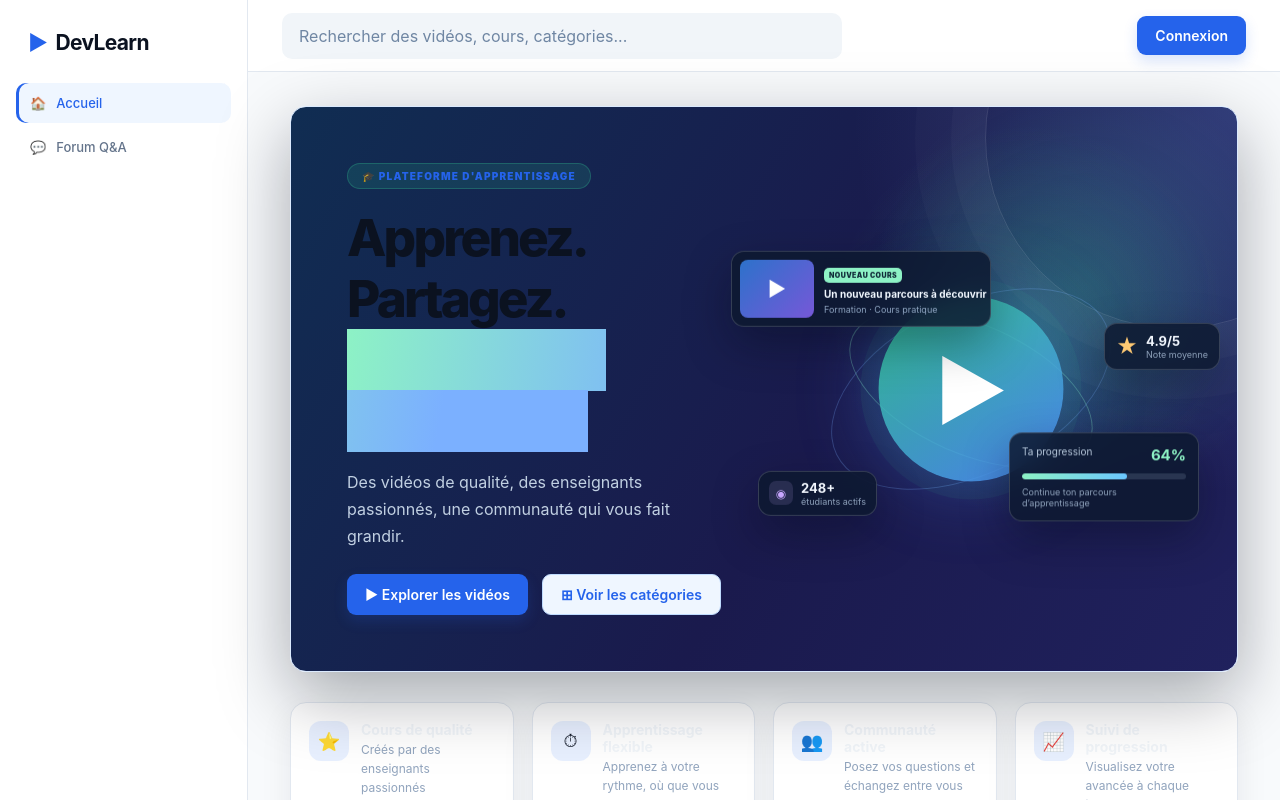
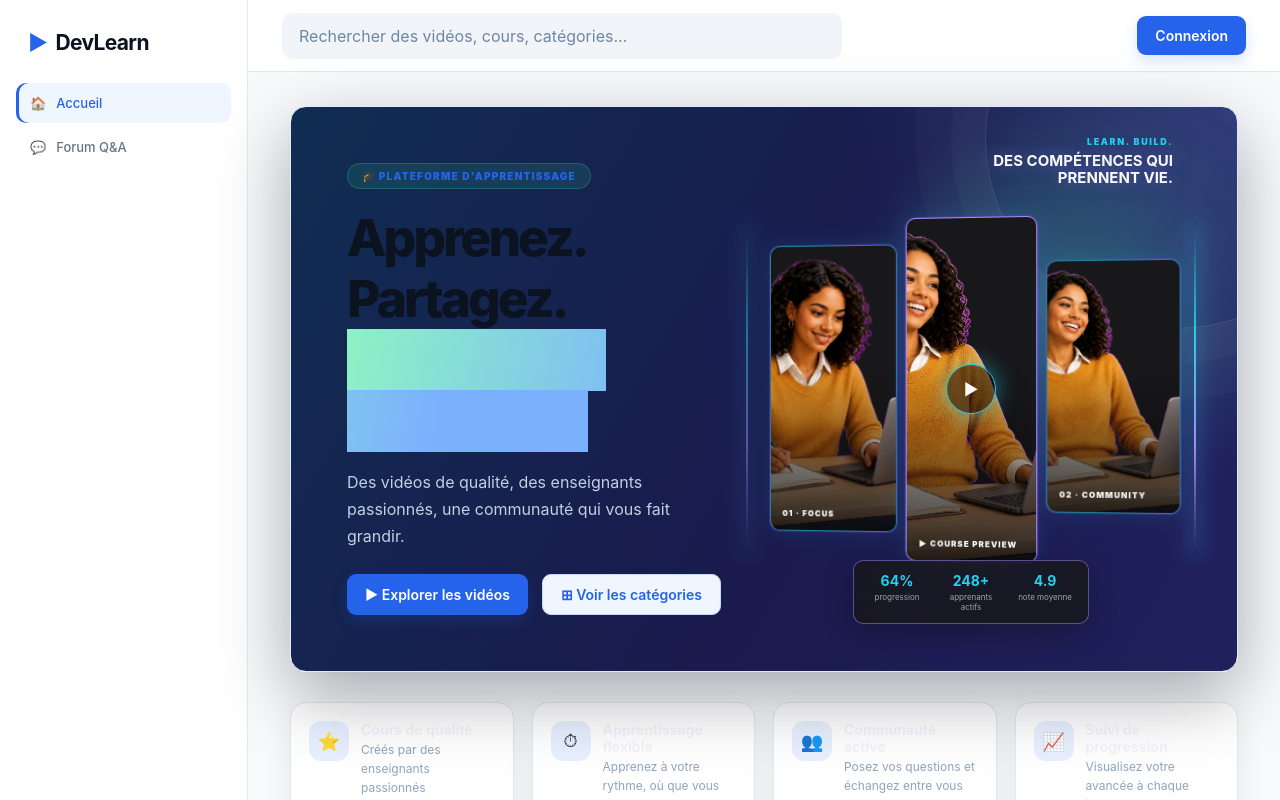
Before and after one commit to geromguershom-dot/video-tutorials-platform-frontend, a React app: page / in a window 1280 px wide. Shown: the top 800 px of the page. Built offline with nearby package versions, Linux system fonts and the light colour scheme; no server answers; the HTML template or start-up script is replaced by a standard one.

Commit message:
feat: add animated showcase hero and visible quizzes

```diff
--- a/src/index.css
+++ b/src/index.css
@@ -1731,3 +1731,33 @@ body { font-family: Inter, ui-sans-serif, system-ui, -apple-system, BlinkMacSyst
 .home-cta-section h2 { margin: 9px 0 5px; color: var(--edu-navy); font-size: 23px; }
 .home-cta-section p { margin: 0; color: var(--edu-muted); font-size: 12px; }
 @media (max-width: 760px) { .learning-steps, .testimonial-grid { grid-template-columns: 1fr; } .platform-stats-section { grid-template-columns: repeat(2, 1fr); } .home-cta-section { align-items: flex-start; flex-direction: column; } }
+
+/* NEXT GENERATION — HERO SHOWCASE */
+.hero-showcase { position: relative; display: flex; min-height: 430px; align-items: center; justify-content: center; overflow: visible; padding: 20px 4px; border-radius: 24px; background: radial-gradient(circle at 50% 45%, rgba(124,58,237,.17), transparent 58%); }
+.hero-showcase::before, .hero-showcase::after { position: absolute; z-index: 0; content: ''; width: 2px; height: 78%; border-radius: 4px; background: linear-gradient(180deg, transparent, #22D3EE, #A78BFA, transparent); box-shadow: 0 0 18px #22D3EE, 0 0 32px rgba(167,139,250,.8); animation: showcasePulse 3s ease-in-out infinite; }
+.hero-showcase::before { left: -15px; }
+.hero-showcase::after { right: -15px; animation-delay: 1.2s; }
+.hero-showcase-title { position: absolute; z-index: 3; top: -38px; right: 8px; max-width: 210px; text-align: right; text-transform: uppercase; }
+.hero-showcase-title span { display: block; color: #22D3EE; font-size: 9px; font-weight: 900; letter-spacing: .18em; }
+.hero-showcase-title strong { display: block; margin-top: 5px; color: #FAFAFA; font-size: 15px; line-height: 1.15; text-shadow: 0 0 18px rgba(167,139,250,.5); }
+.hero-panel-grid { z-index: 2; display: flex; align-items: center; justify-content: center; gap: 9px; width: 100%; height: 330px; transform: perspective(850px) rotateY(-5deg); }
+.hero-image-panel { position: relative; overflow: hidden; flex: 1; height: 235px; border: 1px solid rgba(34,211,238,.56); border-radius: 10px; background: #18181B; box-shadow: 0 0 0 1px rgba(124,58,237,.35), 0 0 20px rgba(34,211,238,.13); transition: flex .35s ease, transform .35s ease, border-color .35s ease; animation: panelFloat 6s ease-in-out infinite; }
+.hero-image-panel:hover { z-index: 4; flex: 1.7; border-color: #22D3EE; transform: translateY(-10px); box-shadow: 0 0 0 1px #A78BFA, 0 0 30px rgba(34,211,238,.34); }
+.hero-image-panel.panel-tall { height: 290px; animation-delay: -.8s; }
+.hero-image-panel.panel-main { height: 345px; border-color: #A78BFA; animation-delay: -.2s; }
+.hero-image-panel.panel-small { height: 250px; animation-delay: -1.4s; }
+.hero-image-panel::after { position: absolute; inset: 0; content: ''; background: linear-gradient(180deg, transparent 42%, rgba(9,9,11,.88)); pointer-events: none; }
+.hero-image-panel img { width: 100%; height: 100%; object-fit: cover; filter: saturate(.88) contrast(1.06); transition: transform .55s ease, filter .35s ease; }
+.hero-image-panel:hover img { transform: scale(1.08); filter: saturate(1.15) contrast(1.08); }
+.hero-image-panel > span { position: absolute; z-index: 2; bottom: 12px; left: 12px; color: #FAFAFA; font-size: 8px; font-weight: 900; letter-spacing: .13em; }
+.hero-panel-play { position: absolute; z-index: 3; top: 50%; left: 50%; display: grid; width: 50px; height: 50px; place-items: center; border: 1px solid #22D3EE; border-radius: 50%; color: #FAFAFA; background: rgba(9,9,11,.52); box-shadow: 0 0 22px rgba(34,211,238,.58); transform: translate(-50%, -50%); }
+.hero-showcase-metrics { position: absolute; z-index: 3; bottom: -20px; left: 50%; display: flex; gap: 2px; padding: 7px; border: 1px solid rgba(167,139,250,.48); border-radius: 10px; background: rgba(24,24,27,.82); box-shadow: 0 10px 28px rgba(9,9,11,.3); backdrop-filter: blur(12px); transform: translateX(-50%); }
+.hero-showcase-metrics span { min-width: 72px; padding: 4px 8px; text-align: center; }
+.hero-showcase-metrics strong, .hero-showcase-metrics small { display: block; }
+.hero-showcase-metrics strong { color: #22D3EE; font-size: 14px; }
+.hero-showcase-metrics small { margin-top: 3px; color: #A1A1AA; font-size: 8px; }
+@keyframes panelFloat { 0%, 100% { transform: translateY(0); } 50% { transform: translateY(-7px); } }
+@keyframes showcasePulse { 0%, 100% { opacity: .48; } 50% { opacity: 1; } }
+@media (prefers-reduced-motion: reduce) { .hero-image-panel, .hero-showcase::before, .hero-showcase::after { animation: none; } .hero-image-panel img { transition: none; } }
+@media (max-width: 800px) { .hero-showcase { min-height: 390px; margin-top: 40px; } .hero-panel-grid { height: 285px; } .hero-image-panel.panel-tall { height: 240px; } .hero-image-panel.panel-main { height: 295px; } .hero-image-panel.panel-small { height: 215px; } .hero-showcase-title { top: -28px; right: 2px; } }
+@media (max-width: 520px) { .hero-panel-grid { gap: 5px; transform: none; } .hero-image-panel { border-radius: 7px; } .hero-image-panel.panel-tall, .hero-image-panel.panel-small { height: 210px; } .hero-image-panel.panel-main { height: 260px; } .hero-showcase-metrics span { min-width: 58px; padding: 4px; } }
--- a/src/pages/Home.jsx
+++ b/src/pages/Home.jsx
@@ -2,6 +2,10 @@ import { useState, useEffect } from 'react';
 import { Link } from 'react-router-dom';
 import api from '../services/api';
 import { useAuth } from '../context/AuthContext';
+import studentFocused from '../assets/student-pose-focused.webp';
+import studentLaughing from '../assets/student-pose-laughing.webp';
+import teacherFront from '../assets/teacher-pose-front.webp';
+import teacherThreeQuarter from '../assets/teacher-pose-three-quarter.webp';
 
 export default function Home() {
   const { user } = useAuth();
@@ -89,18 +93,16 @@ export default function Home() {
             </button>}
           </div>
         </div>
-        <div className="hero-illustration hero-composition">
-          <div className="hero-orbit orbit-one" />
-          <div className="hero-orbit orbit-two" />
-          <div className="hero-illustration-circle">▶</div>
-          <div className="hero-mini-card hero-float-delay">
-            {featuredVideo?.thumbnailUrl ? <img src={featuredVideo.thumbnailUrl} alt="Miniature du tutoriel recommandé" /> : <div className="hero-mini-placeholder">▶</div>}
-            <div><span className="hero-new-badge">NOUVEAU COURS</span><strong>{featuredVideo?.title || 'Un nouveau parcours à découvrir'}</strong><small>{featuredVideo?.category?.name || 'Formation'} · {featuredVideo?.duration ? `${Math.ceil(featuredVideo.duration / 60)} min` : 'Cours pratique'}</small></div>
+                  <div className="hero-illustration hero-composition hero-showcase">
+            <div className="hero-showcase-title"><span>{user?.role === 'teacher' ? 'TEACH. INSPIRE.' : 'LEARN. BUILD.'}</span><strong>{user?.role === 'teacher' ? 'Une expertise qui rayonne.' : 'Des compétences qui prennent vie.'}</strong></div>
+            <div className="hero-panel-grid">
+              <div className="hero-image-panel panel-tall"><img src={user?.role === 'teacher' ? teacherThreeQuarter : studentFocused} alt="Personnage DevLearn en apprentissage" /><span>01 · FOCUS</span></div>
+              <div className="hero-image-panel panel-main"><img src={featuredVideo?.thumbnailUrl || (user?.role === 'teacher' ? teacherFront : studentLaughing)} alt="Aperçu du parcours DevLearn" /><div className="hero-panel-play">▶</div><span>▶ COURSE PREVIEW</span></div>
+              <div className="hero-image-panel panel-small"><img src={user?.role === 'teacher' ? teacherFront : studentLaughing} alt="Communauté DevLearn" /><span>02 · COMMUNITY</span></div>
+            </div>
+            <div className="hero-showcase-metrics"><span><strong>{featuredPercent}%</strong><small>{user?.role === 'teacher' ? 'impact du cours' : 'progression'}</small></span><span><strong>{studentCount}+</strong><small>apprenants actifs</small></span><span><strong>4.9</strong><small>note moyenne</small></span></div>
           </div>
-          <div className="hero-progress-card hero-float-slow"><div className="hero-card-line"><span>{user?.role === 'teacher' ? 'Impact du cours' : 'Ta progression'}</span><strong>{featuredPercent}%</strong></div><div className="hero-progress-track"><span style={{ width: `${featuredPercent}%` }} /></div><small>{user?.role === 'teacher' ? `${studentCount} étudiants touchés` : 'Continue ton parcours d’apprentissage'}</small></div>
-          <div className="hero-rating-card"><span className="hero-rating-star">★</span><div><strong>{featuredVideo?.averageRating || '4.9'}/5</strong><small>Note moyenne</small></div></div>
-          <div className="hero-student-count"><span>◉</span><div><strong>{studentCount}+</strong><small>{user?.role === 'teacher' ? 'étudiants accompagnés' : 'étudiants actifs'}</small></div></div>
-        </div>
+
       </div>
 
       {/* TRUST POINTS */}
--- a/src/pages/VideoDetail.jsx
+++ b/src/pages/VideoDetail.jsx
@@ -81,7 +81,7 @@ export default function VideoDetail() {
     setQuizSubmitted(true);
   };
 
-  const activeQuiz = QUIZZES.find((item) => video?.title?.includes(item.match));
+  const activeQuiz = QUIZZES.find((item) => video?.title?.toLowerCase()?.includes(item.match.toLowerCase())) || { questions: [{ prompt: 'Quelle est la meilleure méthode pour consolider ce que tu viens d’apprendre ?', options: ['Pratiquer et vérifier sa compréhension', 'Regarder uniquement le titre', 'Ignorer les notions clés'], answer: 'Pratiquer et vérifier sa compréhension' }] };
   const quizScore = activeQuiz ? activeQuiz.questions.reduce((score, question, index) => score + (quizAnswers[index] === question.answer ? 1 : 0), 0) : 0;
 
   const handleTimeUpdate = () => {
```
